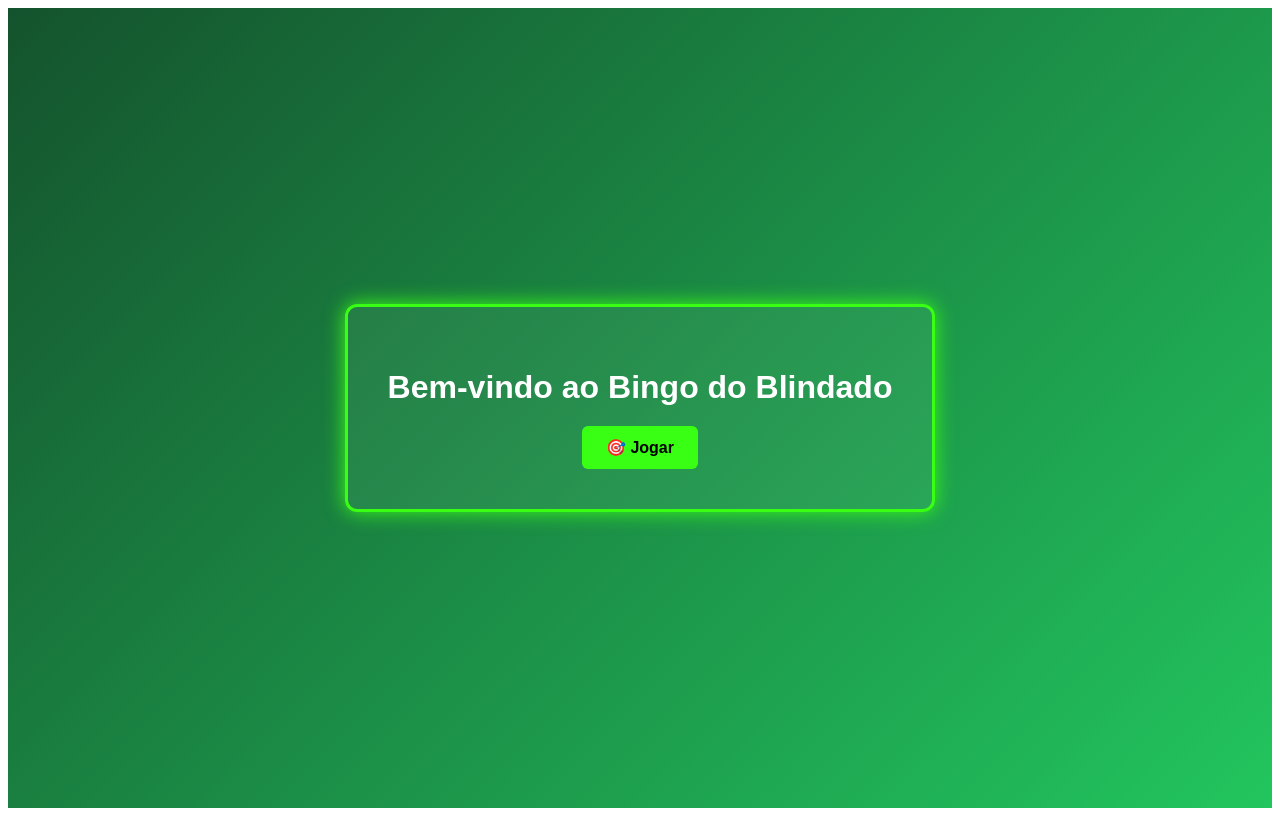
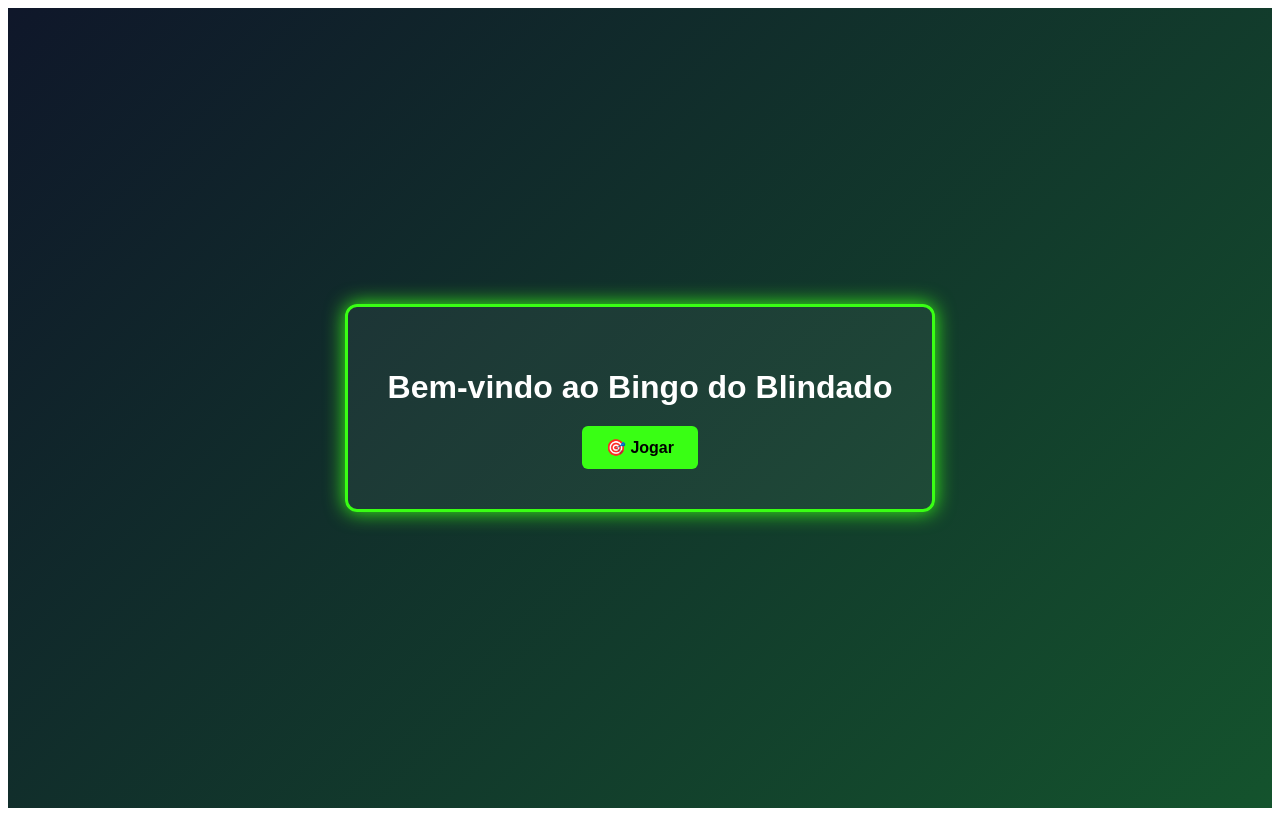
Before and after one commit to blinbingo/bingo, a Next.js app: page / in a window 1280 px wide. Built offline with nearby package versions, Linux system fonts and the light colour scheme.

Commit message:
Update index.js

```diff
--- a/pages/index.js
+++ b/pages/index.js
@@ -17,7 +17,7 @@ const styles = {
   body: {
     height: "100vh",
     margin: 0,
-    background: "linear-gradient(135deg, #14532d, #22c55e)",
+    background: "linear-gradient(135deg, #0f172a, #14532d)",
     display: "flex",
     justifyContent: "center",
     alignItems: "center",
@@ -27,7 +27,7 @@ const styles = {
     backgroundColor: "rgba(255, 255, 255, 0.05)",
     padding: "40px",
     borderRadius: "12px",
-    border: "3px solid #39FF14", // verde neon
+    border: "3px solid #39FF14",
     boxShadow: "0 0 20px #39FF14",
     textAlign: "center",
   },
```
